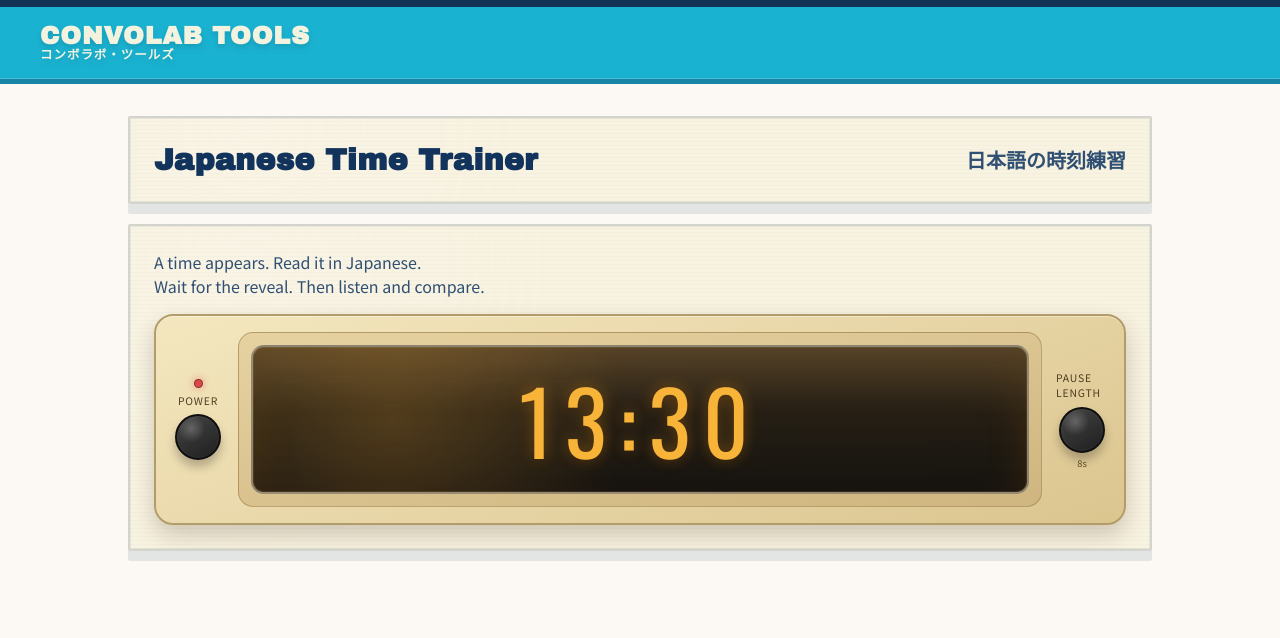
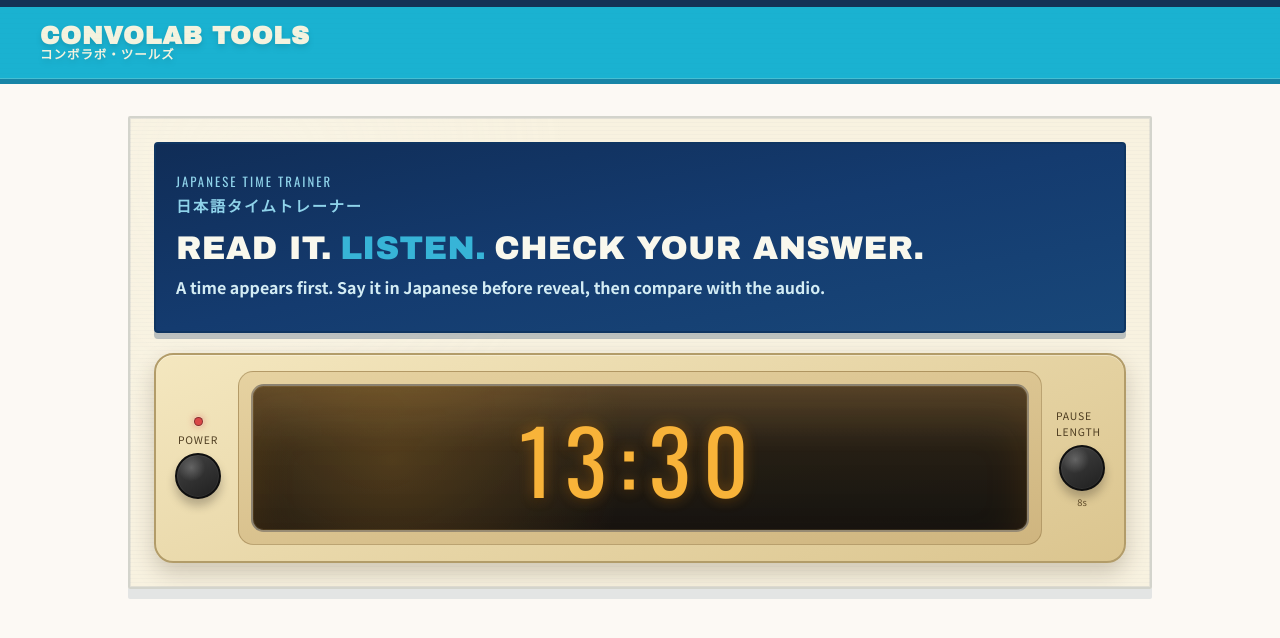
Before and after one commit to andyroo2000/convo-lab, a React (Vite) app in the folder client/: page /tools/japanese-time-practice in a window 1280 px wide. Shown: the top 638 px of the page. Built offline with nearby package versions, Linux system fonts and the light colour scheme; no server answers.

Commit message:
Refine Japanese subtitle to include time

```diff
--- a/client/src/features/tools/japaneseTimePractice/components/JapaneseTimePracticeToolPage.tsx
+++ b/client/src/features/tools/japaneseTimePractice/components/JapaneseTimePracticeToolPage.tsx
@@ -279,20 +279,20 @@ const JapaneseTimePracticeToolPage = () => {
   return (
     <div className="space-y-5">
       <section className="card retro-paper-panel">
-        <div className="flex flex-wrap items-center justify-between gap-3">
-          <h1 className="retro-headline text-2xl sm:text-3xl">Japanese Time Trainer</h1>
-          <p className="text-right text-lg font-semibold text-[#2f4f73] sm:text-xl">
-            日本語の時刻練習
+        <div className="mb-5 rounded border-2 border-[#0f3561] bg-gradient-to-br from-[#102d57] via-[#143b6f] to-[#184779] px-4 pt-6 pb-7 text-[#f7f6ef] shadow-[0_6px_0_rgba(17,51,92,0.26)] sm:px-5 sm:pt-7 sm:pb-8">
+          <p className="retro-caps text-[0.74rem] tracking-[0.16em] text-[#8fd3ea] sm:text-[0.8rem]">
+            Japanese Time Trainer
           </p>
-        </div>
-      </section>
-
-      <section className="card retro-paper-panel">
-        <div className="mb-4 space-y-2">
-          <p className="text-sm text-[#2f4f73] sm:text-base">
-            A time appears. Read it in Japanese.
-            <br />
-            Wait for the reveal. Then listen and compare.
+          <p className="mt-1 pb-3 text-sm font-semibold tracking-[0.12em] text-[#8fd3ea] sm:text-[0.95rem]">
+            日本語タイムトレーナー
+          </p>
+          <p className="retro-headline mt-1 text-[clamp(1.4rem,1rem+1.7vw,2.05rem)] leading-[1.08] text-[#f9f8ed]">
+            READ IT.
+            <span className="mx-2 text-[#37b4d7]">LISTEN.</span>
+            CHECK YOUR ANSWER.
+          </p>
+          <p className="mt-2 text-sm font-semibold leading-tight text-[#d3ecf4] sm:text-base">
+            A time appears first. Say it in Japanese before reveal, then compare with the audio.
           </p>
         </div>
 
```
